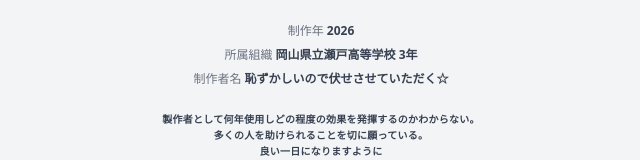
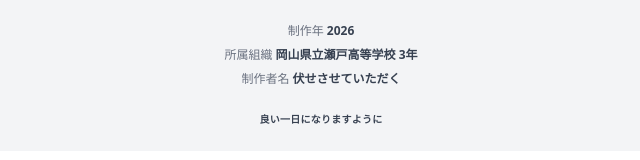
Before and after one commit to setoseitokai2/setokousai, a Next.js app: page / in a window 1280 px wide. Shown: the part 891-1051 px from the top of the page, without its empty margins (319-959 px from the left). Built offline with nearby package versions, Linux system fonts and the light colour scheme; no server answers; the database is empty.

Commit message:
Update Footer.tsx

```diff
--- a/components/Footer.tsx
+++ b/components/Footer.tsx
@@ -37,13 +37,11 @@ export default function Footer() {
             所属組織 <span className="font-bold text-gray-700">岡山県立瀬戸高等学校 3年</span>
           </p>
           <p>
-            制作者名 <span className="font-bold text-gray-700">恥ずかしいので伏せさせていただく☆</span>
+            制作者名 <span className="font-bold text-gray-700">伏せさせていただく</span>
           </p>
 
           {/* 隠しメッセージ（文字サイズを10pxに調整） */}
           <p className="font-sans text-gray-700 text-[10px] font-bold tracking-wide pt-4">
-            製作者として何年使用しどの程度の効果を発揮するのかわからない。<br />
-            多くの人を助けられることを切に願っている。<br />
             良い一日になりますように
           </p>
 
```
